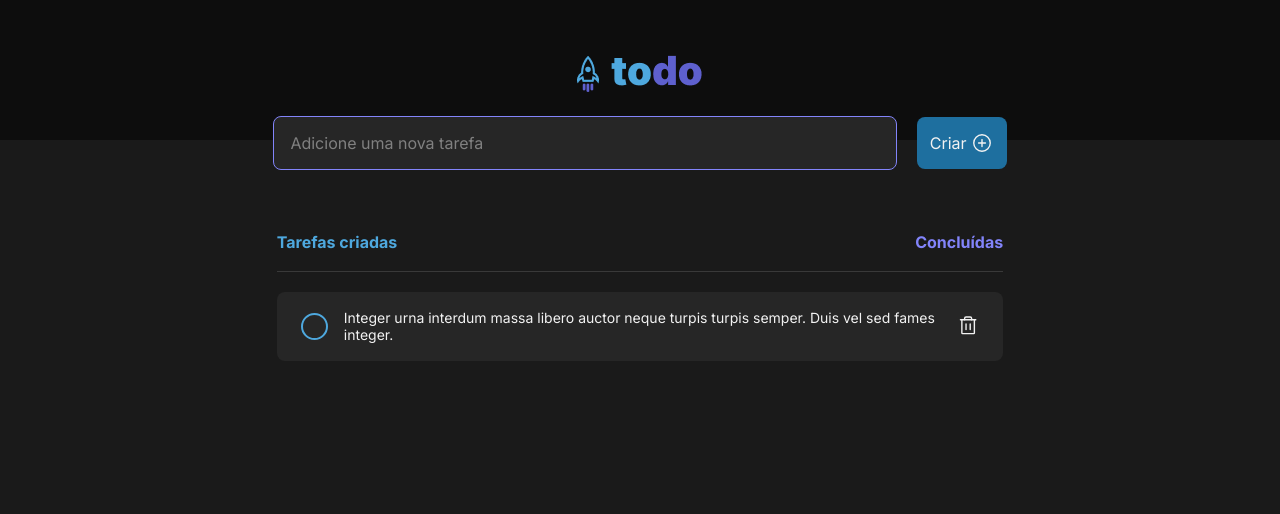
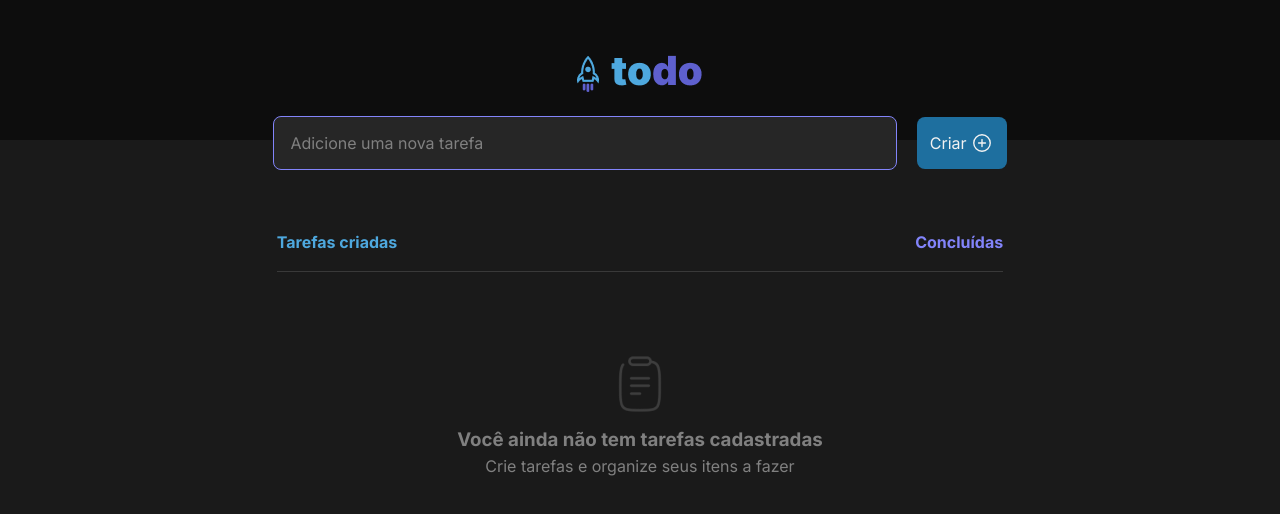
Before and after one commit to Heltonphg/todo-list, a React (Vite) app: page / in a window 1280 px wide. Shown: the top 514 px of the page. Built offline with nearby package versions, Linux system fonts and the light colour scheme.

Commit message:
feat: crud todo

```diff
--- a/src/components/Chebox/index.tsx
+++ b/src/components/Chebox/index.tsx
@@ -4,8 +4,13 @@ import { Container } from './styles'
 
 interface CheboxProps {
   checked: boolean
+  onClick: () => void
 }
 
-export const Chebox: React.FC<CheboxProps> = ({ checked }) => {
-  return <Container checked={checked}>{checked && <Check size={18} />}</Container>
+export const Chebox: React.FC<CheboxProps> = ({ checked, ...rest }) => {
+  return (
+    <Container checked={checked} {...rest}>
+      {checked && <Check size={18} />}
+    </Container>
+  )
 }
--- a/src/components/FormTodo/index.tsx
+++ b/src/components/FormTodo/index.tsx
@@ -1,12 +1,17 @@
 import React, { FormEvent, useState } from 'react'
 import { PlusCircle } from 'phosphor-react'
-import { Form, Input, Button } from './styles'
+import { Button, Form, Input } from './styles'
 
-export const FormTodo: React.FC = () => {
+interface FormTodoProps {
+  onCreateTodo: (title: string) => void
+}
+
+export const FormTodo: React.FC<FormTodoProps> = ({ onCreateTodo }) => {
   const [title, setTitle] = useState('')
 
   function createTodo(event: FormEvent) {
     event.preventDefault()
+    onCreateTodo(title)
   }
 
   return (
--- a/src/components/ItemTodo/index.tsx
+++ b/src/components/ItemTodo/index.tsx
@@ -5,14 +5,16 @@ import { Container, Title, TrashIcon } from './styles'
 
 interface IItemTodoProps {
   item: Todo
+  onDeleteTodo: (id: string) => void
+  onCompletedTodo: (id: string) => void
 }
 
-export const ItemTodo: React.FC<IItemTodoProps> = ({ item }) => {
+export const ItemTodo: React.FC<IItemTodoProps> = ({ item, onDeleteTodo, onCompletedTodo }) => {
   return (
     <Container>
-      <Chebox checked={item.completed} />
+      <Chebox checked={item.completed} onClick={() => onCompletedTodo(item.id)} />
       <Title>{item.title}</Title>
-      <TrashIcon />
+      <TrashIcon onClick={() => onDeleteTodo(item.id)} />
     </Container>
   )
 }
--- a/src/components/ListTodo/index.tsx
+++ b/src/components/ListTodo/index.tsx
@@ -6,9 +6,11 @@ import { Container, Content, HeaderList, LabelCreateText, LabelDoneText } from '
 
 interface IListTodoProps {
   todos: Todo[]
+  onDeleteTodo: (id: string) => void
+  onCompletedTodo: (id: string) => void
 }
 
-export const ListTodo: React.FC<IListTodoProps> = ({ todos }) => {
+export const ListTodo: React.FC<IListTodoProps> = ({ todos, onDeleteTodo, onCompletedTodo }) => {
   return (
     <Container>
       <Content>
@@ -19,7 +21,14 @@ export const ListTodo: React.FC<IListTodoProps> = ({ todos }) => {
 
         <Line />
         {todos.length > 0 ? (
-          todos.map((todo) => <ItemTodo key={todo.id} item={todo} />)
+          todos.map((todo) => (
+            <ItemTodo
+              key={todo.id}
+              item={todo}
+              onDeleteTodo={onDeleteTodo}
+              onCompletedTodo={onCompletedTodo}
+            />
+          ))
         ) : (
           <EmptyTodo />
         )}
--- a/src/screens/TodoList/index.tsx
+++ b/src/screens/TodoList/index.tsx
@@ -10,20 +10,40 @@ export interface Todo {
 }
 
 export const TodoList: React.FC = () => {
-  const [todos, setTodos] = useState<Todo[]>([
-    {
-      id: '1',
-      title:
-        'Integer urna interdum massa libero auctor neque turpis turpis semper. Duis vel sed fames integer.',
+  const [todos, setTodos] = useState<Todo[]>([])
+
+  function createNewTodo(title: string) {
+    const newTodo: Todo = {
+      id: new Date().getTime().toString(),
+      title,
       completed: false
     }
-  ])
+
+    setTodos([...todos, newTodo])
+  }
+
+  function deleteTodoById(id: string) {
+    const filteredTodos = todos.filter((todo) => todo.id !== id)
+    setTodos(filteredTodos)
+  }
+
+  function completedTodoById(id: string) {
+    const updatedTodos = todos.map((todo) => {
+      if (todo.id === id) {
+        todo.completed = !todo.completed
+      }
+
+      return todo
+    })
+
+    setTodos(updatedTodos)
+  }
 
   return (
     <>
       <Header />
-      <FormTodo />
-      <ListTodo todos={todos} />
+      <FormTodo onCreateTodo={createNewTodo} />
+      <ListTodo todos={todos} onDeleteTodo={deleteTodoById} onCompletedTodo={completedTodoById} />
     </>
   )
 }
```
